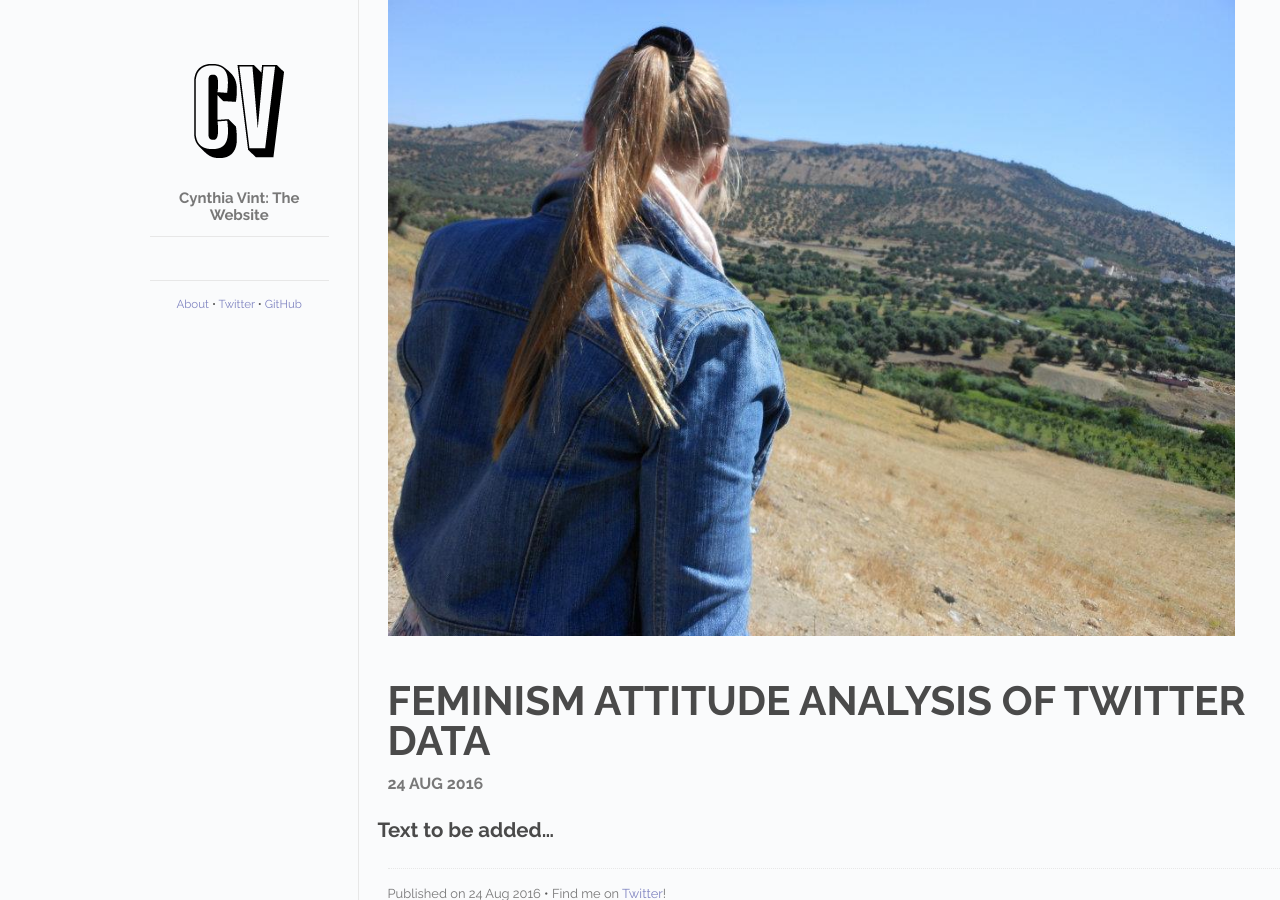
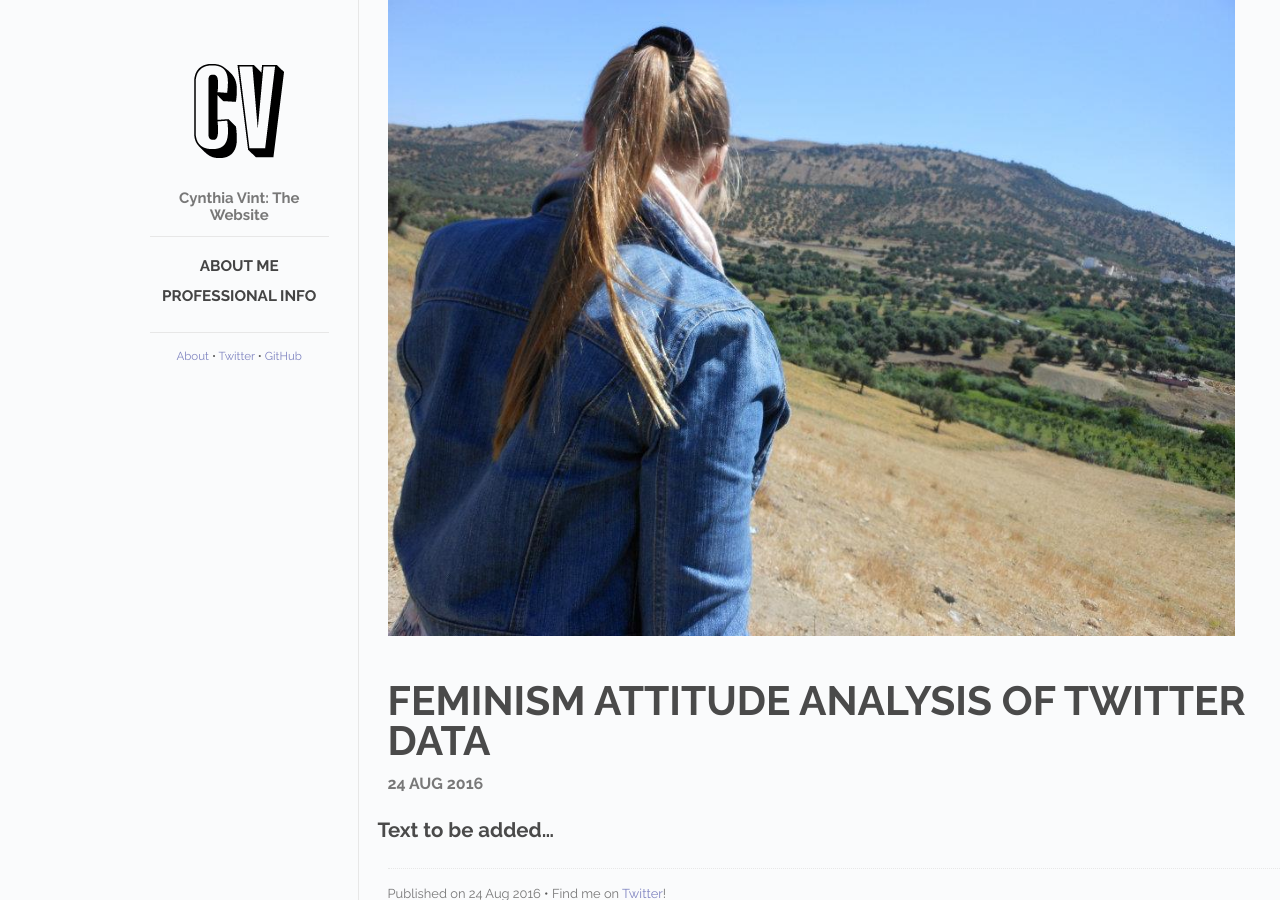
Before and after one commit to the-development/flex, a Jekyll site: the page built from _posts/2016-08-27-twitter-feminism.md, in a window 1280 px wide. Built offline with Jekyll 4.4.1, drawn with Linux system fonts in a browser that asks for light colours.

Commit message:
changed what pages show up on sidebar

```diff
--- a/_layouts/default.html
+++ b/_layouts/default.html
@@ -33,7 +33,7 @@
 			{% if node.layout == "page" %}
               <li class="post-link">
                 <a class="post-title" href="{{ post.url }}">
-                  {{ post.title }}
+                  {{ node.title }}
                 </a>
               </li>
 			{% endif %}
```
